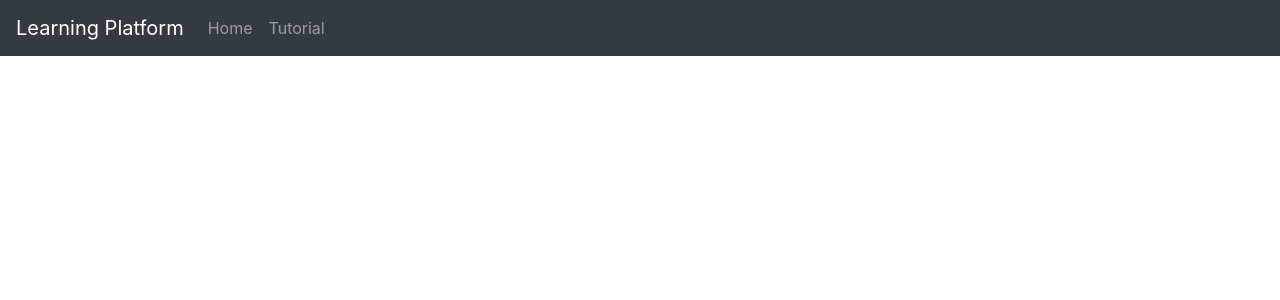
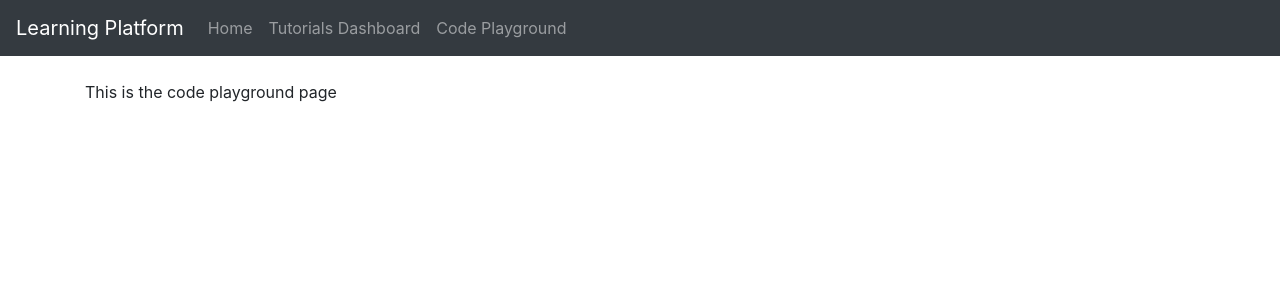
Before and after one commit to CMPT-470-Fall-2020/Code-Tutorial-App, a React (Create React App) app in the folder client/: page /codeplayground in a window 1280 px wide. Shown: the top 300 px of the page. Built offline with nearby package versions, Linux system fonts and the light colour scheme.

Commit message:
Add code playground page and route

```diff
--- a/client/src/App.js
+++ b/client/src/App.js
@@ -2,6 +2,7 @@ import React, { Component } from 'react';
 import {BrowserRouter as Router, Route} from 'react-router-dom';
 import Header from './components/layout/Header';
 import Tutorial from './components/pages/Tutorial';
+import CodePlayground from './components/pages/CodePlayground';
 import MarkdownEditor from './components/MarkdownEditor';
 
 class App extends Component {
@@ -12,6 +13,7 @@ class App extends Component {
           <Header></Header>
           <div className="container">
             <Route path="/tutorial" component={Tutorial}></Route>
+            <Route path="/codeplayground" component={CodePlayground}></Route>
           </div>
         </div>
       </Router>
--- a/client/src/components/layout/Header.js
+++ b/client/src/components/layout/Header.js
@@ -11,7 +11,8 @@ export default function Header() {
             <Navbar.Collapse id="basic-navbar-nav">
                 <Nav className="mr-auto">
                 <Nav.Link href="/">Home</Nav.Link>
-                <Nav.Link href="/Tutorial">Tutorial</Nav.Link>
+                <Nav.Link href="/Tutorial">Tutorials Dashboard</Nav.Link>
+                <Nav.Link href="/CodePlayground">Code Playground</Nav.Link>
                 </Nav>
             </Navbar.Collapse>
         </Navbar>
--- /dev/null
+++ b/client/src/components/pages/CodePlayground.js
@@ -0,0 +1,12 @@
+import React, { Component } from 'react'
+
+export default class CodePlayground extends Component {
+    render() {
+        return (
+            <div>
+                <br></br>
+                This is the code playground page
+            </div>
+        )
+    }
+}
```
